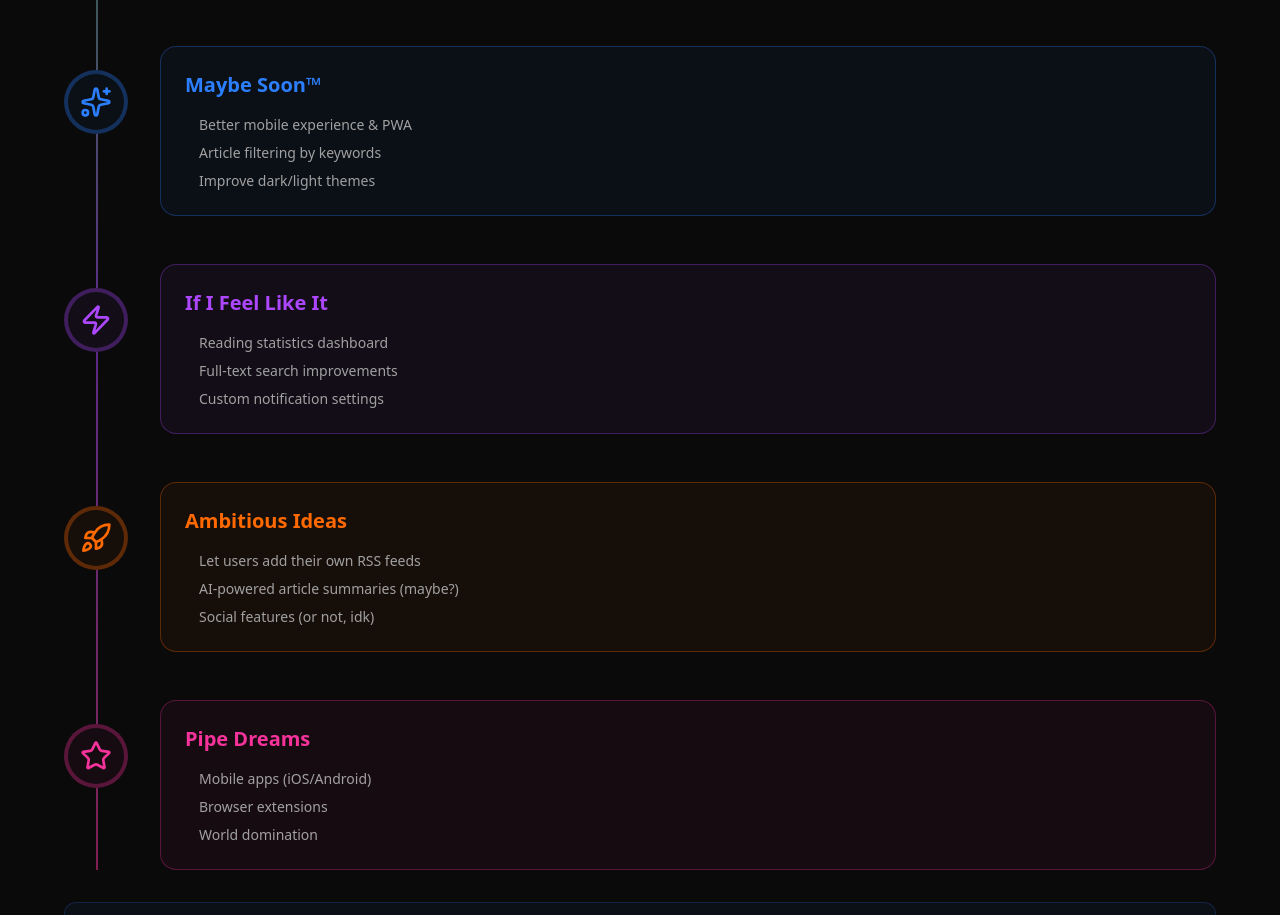
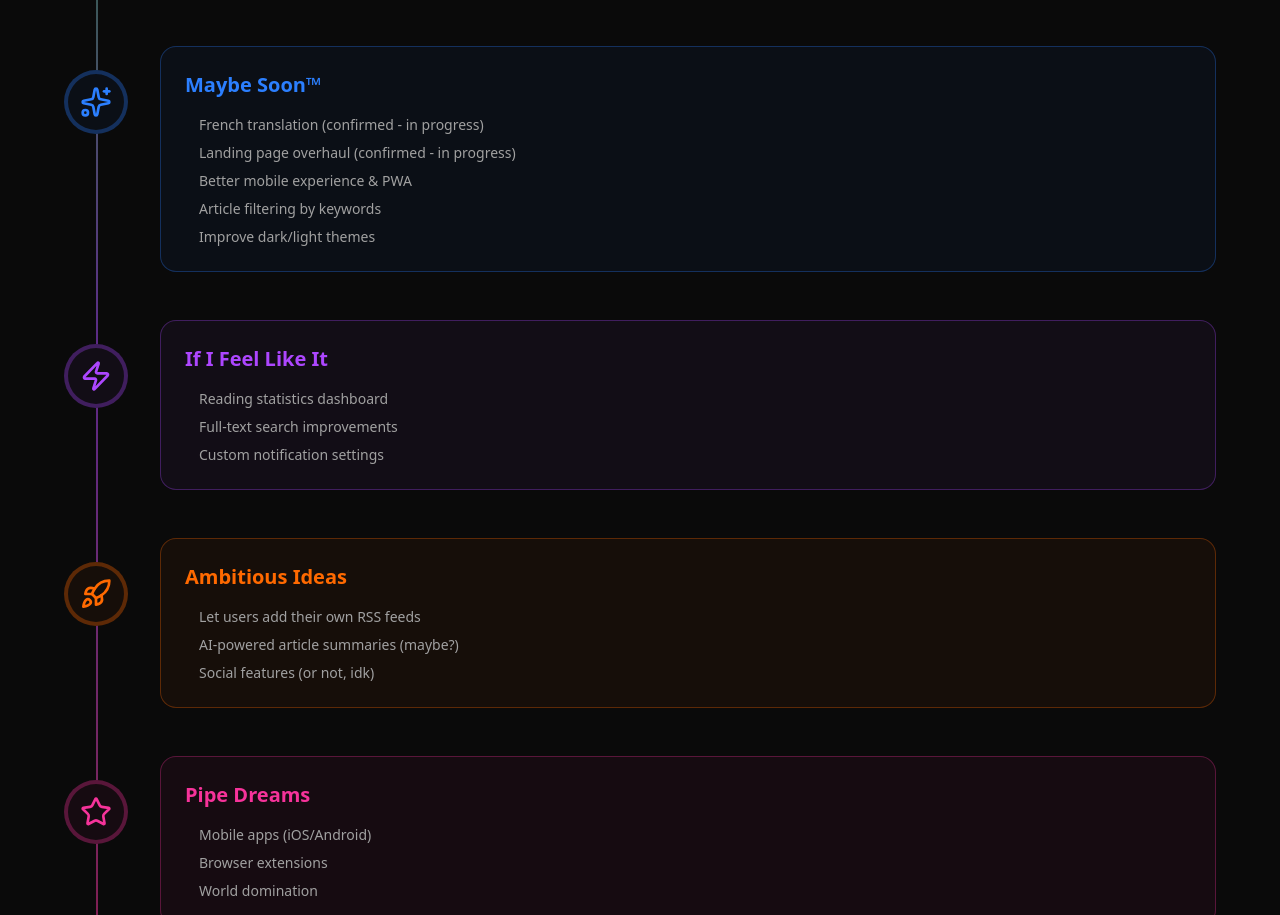
Before and after one commit to BENZOOgataga/feedcentral, a Next.js app: page /roadmap in a window 1280 px wide. Shown: the part 1019-1934 px from the top of the page. Built offline with nearby package versions, Linux system fonts and the light colour scheme; no server answers.

Commit message:
feat: Update roadmap

```diff
--- a/app/roadmap/page.tsx
+++ b/app/roadmap/page.tsx
@@ -29,6 +29,8 @@ export default function RoadmapPage() {
       bgColor: 'bg-blue-500/5',
       status: 'thinking',
       items: [
+        'French translation (confirmed - in progress)',
+        'Landing page overhaul (confirmed - in progress)',
         'Better mobile experience & PWA',
         'Article filtering by keywords',
         'Improve dark/light themes',
```
